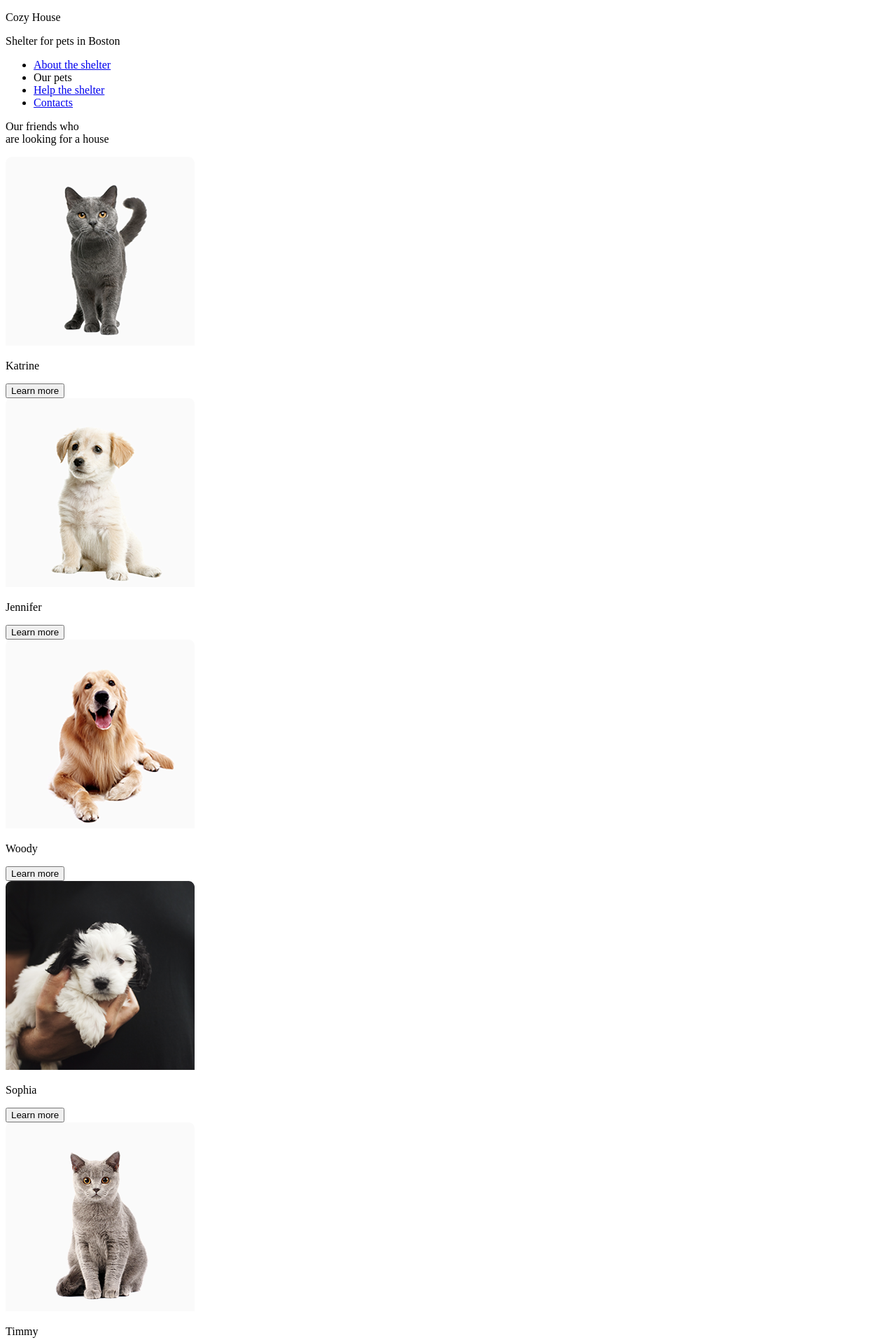
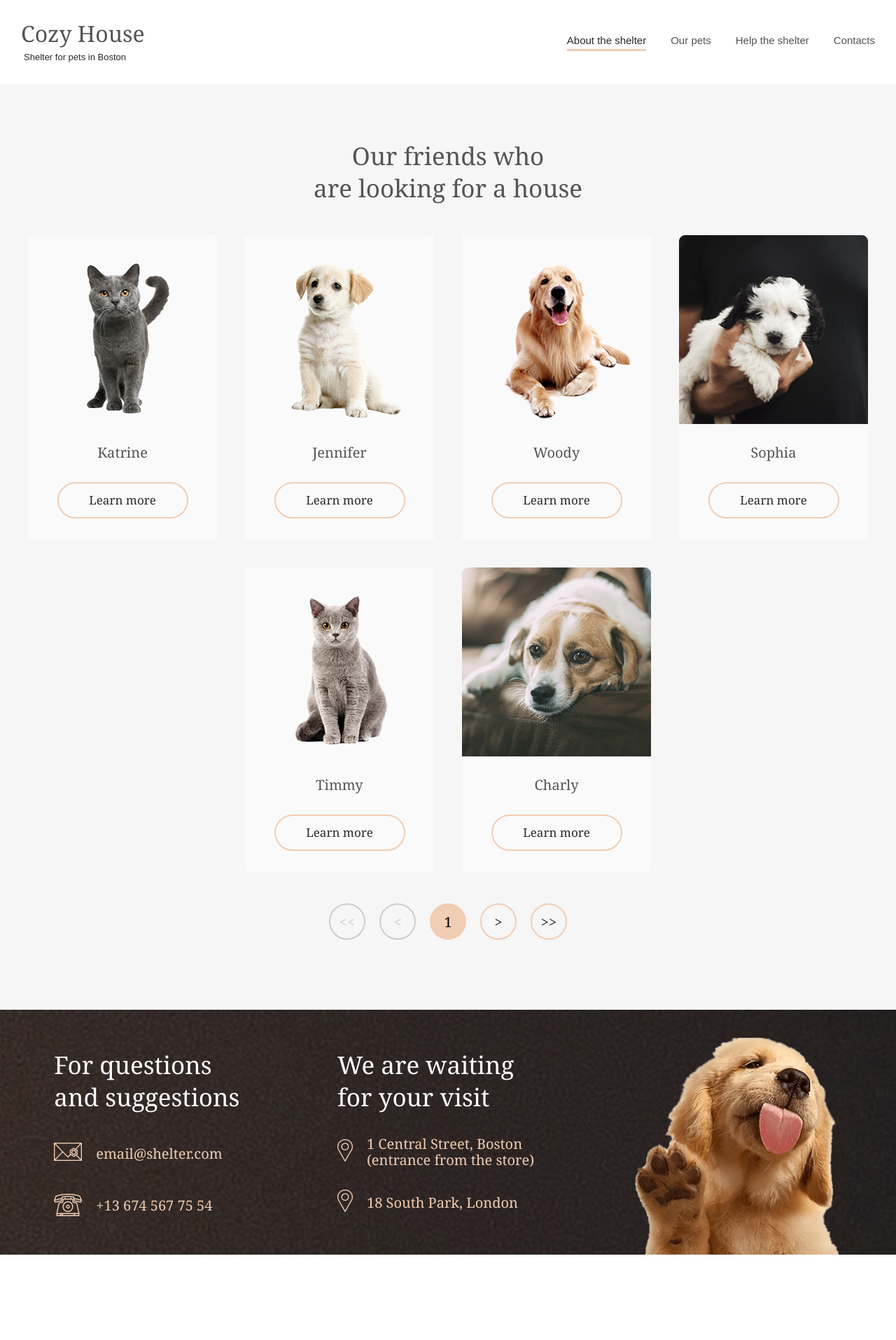
Before and after one commit to StepaVam13/RSschool, a plain HTML site: page shelter/our-pets.html in a window 1280 px wide. Shown: the top 1915 px of the page at 70% size. After the commit the page ends 1793 px from the top, so only its background shows below. Drawn offline with Linux system fonts and the light colour scheme.

Commit message:
adaptive our-pets
made an adaptive our-pets page

```diff
--- a/shelter/our-pets.html
+++ b/shelter/our-pets.html
@@ -4,26 +4,34 @@
     <meta charset="UTF-8">
     <meta name="viewport" content="width=device-width, initial-scale=1.0">
     <title>Document</title>
-    <link rel="stylesheet" href="styles/style1.css">
+    <link rel="stylesheet" href="src/style1.css">
 </head>
 <body>
     <div class="wrapper">
-        <header>
-            <div class="header">
-                <div class="logo">
-                    <p class="logo_title">
+        <header class="header">
+            <div class="header_inner">
+                <a class="logo">
+                    <span class="logo_title">
                         Cozy House
-                    </p>
-                    <p class="logo_subtitle">
+                    </span>
+                    <span class="logo_subtitle">
                         Shelter for pets in Boston
-                    </p>
+                    </span>
+                </a>
+                <div class="burger-menu">
                 </div>
                 <nav>
                     <ul>
-                        <li><a class="logo-a" href="#about-content">About the shelter</a></li>
-                        <li class="nav-head">Our pets</li>
-                        <li><a class="logo-a" href="#help">Help the shelter</a></li>
-                        <li><a class="logo-a" href="#donation">Contacts</a></li>
+                        <li class="nav-head">About the shelter</li>
+                        <li>
+                            <a class="logo_a" href="#about-content">Our pets</a>
+                        </li>
+                        <li>
+                            <a class="logo_a" href="#help">Help the shelter</a>
+                        </li>
+                        <li>
+                            <a class="logo_a" href="#donation">Contacts</a>
+                        </li>
                     </ul>
                 </nav>
             </div>
@@ -31,51 +39,64 @@
         </header>
         <main>
            <section class="pets">
-                <div class="our-pets">
-                    <p class="pets-content">Our friends who <br> are looking for a house</p>
+                <div class="our_pets">
+                    <p class="pets_content">Our friends who <br> are looking for a house</p>
                     <div class="slider">
-                        <div class="slider-content">
+                        <div class="Katrine">
+                            <div class="slider_content">
                                 <img src="src/img/pets-katrine.png" alt="">
-                            <p>Katrine</p>
+                                <span>Katrine</span>
                                 <button>Learn more</button>
                             </div>
-                        <div class="slider-content">
+                        </div>
+                        <div class="Jennifer">
+                            <div class="slider_content">
                                 <img src="src/img/pets-jennifer.png" alt="">
-                            <p>Jennifer</p>
+                                <span>Jennifer</span>
                                 <button>Learn more</button>
                             </div>
-                        <div class="slider-content">
+                        </div>
+                        <div class="Woody">
+                            <div class="slider_content">
                                 <img src="src/img/pets-woody.png" alt="">
-                            <p>Woody</p>
+                                <span>Woody</span>
                                 <button>Learn more</button>
                             </div>
-                        <div class="slider-content">
+                        </div>
+                        <div class="Sophia">
+                            <div class="slider_content">
                                 <img src="src/img/pets-katrine (1).png" alt="">
-                            <p>Sophia</p>
+                                <span>Sophia</span>
                                 <button>Learn more</button>
                             </div>
-
                         </div>
-                    <div class="slider">
-                        <div class="slider-content">
+                        <div class="Timmy">
+                            <div class="slider_content">
                                 <img src="src/img/pets-timmy.png" alt="">
-                            <p>Timmy</p>
+                                <span>Timmy</span>
                                 <button>Learn more</button>
                             </div>
-                        <div class="slider-content">
+                        </div>
+                        <div class="Charly">
+                            <div class="slider_content">
                                 <img src="src/img/pets-charly.png" alt="">
-                            <p>Charly</p>
+                                <span>Charly</span>
                                 <button>Learn more</button>
                             </div>
-                        <div class="slider-content">
+                        </div>
+                        <div class="Scarlet">
+                            <div class="slider_content">
                                 <img src="src/img/pets-scarlet.png" alt="">
-                            <p>Scarlet</p>
+                                <span>Scarlet</span>
                                 <button>Learn more</button>
                             </div>
-                        <div class="slider-content">
+                        </div>
+                        <div class="Freddie">
+                            <div class="slider_content">
                                 <img src="src/img/pets-katrine (2).png" alt="">
-                            <p>Freddie</p>
+                                <span>Freddie</span>
                                 <button>Learn more</button>
+                            </div>
                         </div>
                     </div>
                     <div class="pagination">
--- /dev/null
+++ b/shelter/src/style1.css
@@ -0,0 +1,429 @@
+html {
+	scroll-behavior: smooth;
+}
+
+body{
+
+	padding: 0;
+	margin: 0;
+}
+
+header{
+	padding: 30px 40px 30px 40px;
+	background-color: #FFFFFF;
+}
+
+.wrapper {
+	max-width: 1280px;
+	margin: 0 auto;
+}
+
+.header_inner{
+	display: flex;
+	justify-content: space-between;
+	min-width: 1200px;
+	height: 60px;
+
+}
+
+.burger-menu{
+	display: none;
+	background-image: url('img/Burger\ \(1\).svg');
+	width: 30px;
+	height: 22px;
+}
+nav>ul{
+	display: flex;
+	gap: 35px;
+	padding: 0;
+	list-style-type: none;
+}
+
+.logo_a{
+	font-family: Arial;
+	font-size: 15px;
+	line-height: 24px;
+	color: #545454;
+	text-decoration: none;
+}
+
+.logo_a:hover{
+	color: #292929;
+}
+
+.nav-head{
+	font-family: Arial;
+	font-size: 15px;
+	line-height: 24px;
+	color: #292929;
+	border-bottom: 3px #F1CDB3 solid ;
+}
+
+
+.logo_title{
+	font-family: Georgia;
+	font-size: 32px;
+	line-height: 35.2px;
+	color: #545454;
+	margin: 0;
+}
+
+
+.logo_subtitle{
+	font-family: Arial;
+	font-size: 13px;
+	line-height: 14.95px;
+	color: #292929;
+	margin: 10px 0px 0px 4px;
+}
+
+.logo{
+	margin: 0;
+	display: flex;
+	flex-direction: column;
+}
+
+
+h1{
+	font-family: Georgia;
+	font-size: 44px;
+	line-height: 57.2px;
+	color: #FFFFFF;
+	font-weight: 400;
+}
+
+h2{
+	font-family: Georgia;
+	font-size: 35px;
+	line-height: 45.5px;
+	color: #FFFFFF;
+	font-weight: 400;
+	margin: 0;
+}
+
+
+.slider-main{
+	display: flex;
+	justify-content: space-between;
+}
+
+.slider{
+	display: flex;
+	gap: 40px;
+	justify-content: center;
+	flex-wrap: wrap;
+}
+
+
+.slider_content{
+	width: 270px;
+	height: 435px;
+	background-color: #FAFAFA;
+	display: flex;
+	flex-direction: column;
+	justify-content: space-between;
+	gap: 30px;
+}
+
+.slider_content>span{
+	display: flex;
+	justify-content: center;
+	margin: 0;
+	font-family: Georgia;
+	font-weight: 400;
+	font-size: 20px;
+	line-height: 22.72px;
+	color: #545454;
+}
+
+.slider_content>button{
+	margin: 0px 41.5px 30px 41.5px;
+	height: 52px;
+	border-radius: 100px;
+	border-width: 2px;
+	background-color: #FAFAFA;
+	padding: 0;
+	font-family: Georgia;
+	font-size: 17px;
+	line-height: 22.1px;
+	font-weight: 400;
+	color: #292929;
+	border-color: #F1CDB3;
+	border-style: solid;
+}
+
+.slider_content>button:hover{
+	background-color: #FDDCC4;
+	border: none;
+}
+
+.pets{
+	background-color: #F6F6F6;
+	padding: 80px 40px 100px 40px;
+}
+
+.our_pets{
+	display: flex;
+	flex-direction: column;
+	gap: 45px;
+	align-items: center;
+}
+
+.pets_content{
+	display: flex;
+	justify-content: center;
+	margin: 0;
+	color: #545454;
+	font-size: 35px;
+	line-height: 45.5px;
+	font-family: Georgia;
+	font-weight: 400;
+	text-align: center;
+}
+
+
+.pagination{
+	display: flex;
+	gap: 20px;
+	justify-content: center;
+}
+
+.left-button{
+	width: 52px;
+	height: 52px;
+	border-radius: 100px;
+	border: 2px solid #CDCDCD;
+	color: #CDCDCD;
+	font-size: 20px;
+	line-height: 23px;
+	font-family: Georgia;
+	font-weight: 400;
+	text-align: center;
+	background-color: #F6F6F6;
+}
+
+.number{
+	width: 52px;
+	height: 52px;
+	border-radius: 100px;
+	border: none;
+	background-color: #F1CDB3;
+	text-align: center;
+	font-size: 20px;
+	line-height: 23px;
+	font-family: Georgia;
+	font-weight: 400;
+	color: #000000;
+	display: flex;
+	flex-direction: column;
+	justify-content: center;;
+}
+
+
+.right-button{
+	width: 52px;
+	height: 52px;
+	border-radius: 100px;
+	border: 2px solid #F1CDB3;
+	color: #292929;
+	font-size: 20px;
+	line-height: 23px;
+	font-family: Georgia;
+	font-weight: 400;
+	text-align: center;
+	background-color: #F6F6F6;
+}
+
+
+.right-button:hover{
+	background-color: #F1CDB3;
+	border: none;
+}
+
+
+footer{
+	padding: 40px 40px 0px 40px;
+	background: url(img/footer-background.png) no-repeat;
+	background-size: cover;
+}
+
+.footer{
+	display: flex;
+  justify-content: space-between;
+  gap: 65px;
+}
+
+.email-phone{
+	display: flex;
+	gap: 20px;
+	height: 32p;
+}
+
+.email-phone>img{
+	width: 40px;
+	height: 32px;
+}
+
+.email-phone>p{
+	margin: 0;
+	display: flex;
+	align-items: center;
+	font-family: Georgia;
+	font-size: 20px;
+	line-height: 23px;
+	font-weight: 400;
+	color: #F1CDB3;
+}
+
+.a-email-phone{
+	display: flex;
+	justify-content: space-between;
+}
+
+.contact{
+	display: flex;
+	flex-direction: column;
+	gap: 40px;
+	margin-top: 16px;
+}
+
+.address{
+	display: flex;
+	flex-direction: column;
+	gap: 33px;
+	margin-top: 16px;
+}
+
+.address1{
+	display: flex;
+	gap: 20px;
+	height: 46px;
+	align-items: center;
+}
+
+.address1>img{
+	display: flex;
+	height: 32px;
+}
+
+.address1>p{
+	margin: 0;
+	display: flex;
+	align-items: center;
+	font-family: Georgia;
+	font-size: 20px;
+	line-height: 23px;
+	font-weight: 400;
+	color: #F1CDB3;
+}
+
+.address2{
+	display: flex;
+	gap: 20px;
+	height: 32px;
+	align-items: center;
+}
+
+
+.address2>p{
+	margin: 0;
+	display: flex;
+	align-items: center;
+	font-family: Georgia;
+	font-size: 20px;
+	line-height: 23px;
+	font-weight: 400;
+	color: #F1CDB3;
+}
+
+.address>h2{
+	margin: 0;
+	color: #FFFFFF;
+}
+
+@media (max-width: 1280px){
+	body{
+    min-width: 768px;
+  }
+  main{
+    min-width: 768px;
+  }
+	header{
+    padding: 30px 30px 30px 30px;
+  }
+  .header_inner{
+    min-width: 708px;
+  }
+	.Scarlet{
+		display: none;
+	}
+	.Freddie{
+		display: none;
+	}
+	.footer{
+		flex-wrap: wrap;
+		justify-content: space-around
+	}
+	footer{
+		background: url(img/footer-background1.png) no-repeat;
+		background-size: cover;
+	}
+}
+@media (max-width: 768px){
+	body{
+		min-width: 320px;
+	}
+	main{
+			min-width: 320px;
+	}
+	nav{
+			display: none;
+	}
+	.header_inner{
+			min-width: 280px;
+			align-items: center;
+	}
+	.burger-menu{
+		display: flex;
+	}
+	.Sophia{
+		display: none;
+	}
+	.Timmy{
+		display: none;
+	}
+	.Charly{
+		display: none;
+	}
+	.pets_content{
+		color: #545454;
+		font-size: 25px;
+		line-height: 32.5px;
+		font-family: Georgia;
+		font-weight: 400;
+		text-align: center;
+	}
+	h2{
+		font-family: Georgia;
+		font-size: 25px;
+		line-height: 32.5px;
+		color: #FFFFFF;
+		font-weight: 400;
+		margin: 0;
+		text-align: center;
+	}
+	.pets{
+		padding: 42px 10px 42px 10px;
+	}
+	.pagination{
+		justify-content: space-around;
+		max-width: 340px;
+		gap: 10px;
+	}
+	footer{
+		padding: 30px 10px 0px 10px;
+	}
+	.footer>img{
+		width: 260px;
+	}
+}
```
Also changed, not shown: shelter/src/img/Burger (1).svg (added). Lines whose indentation alone changed are shown as unchanged.
